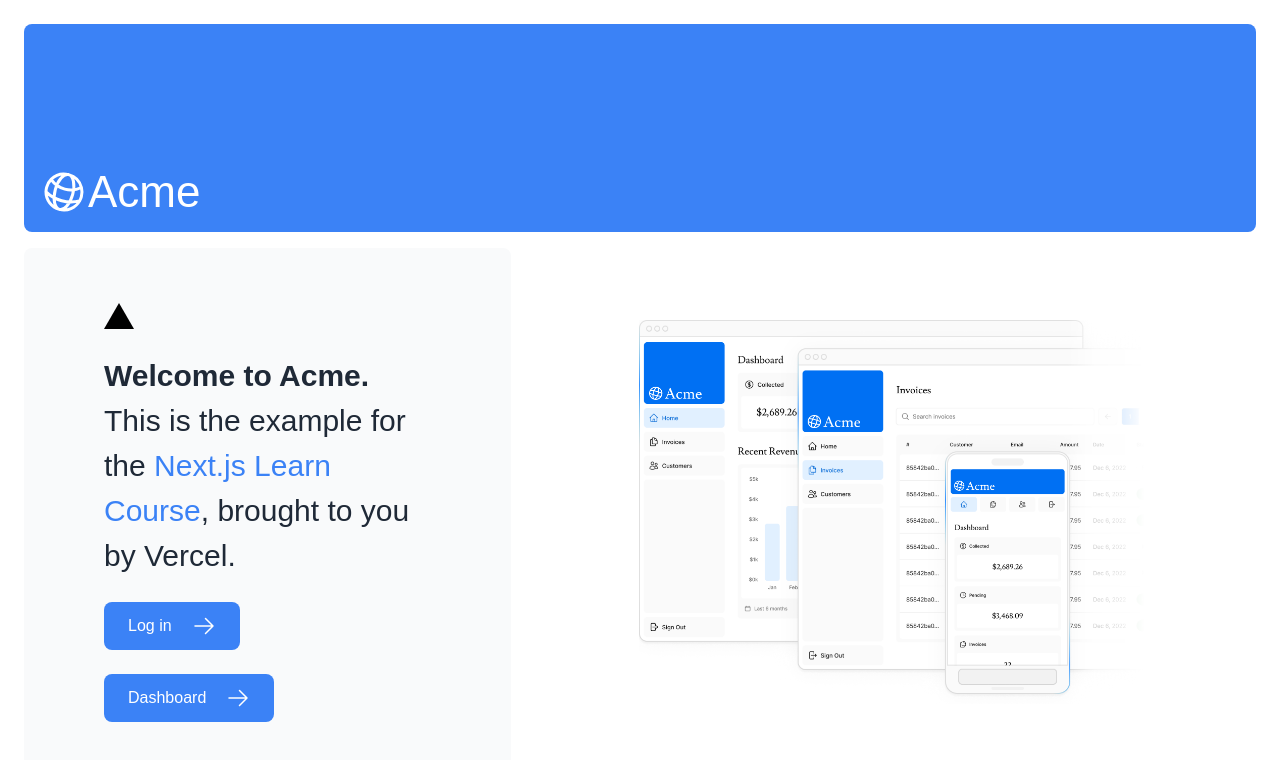
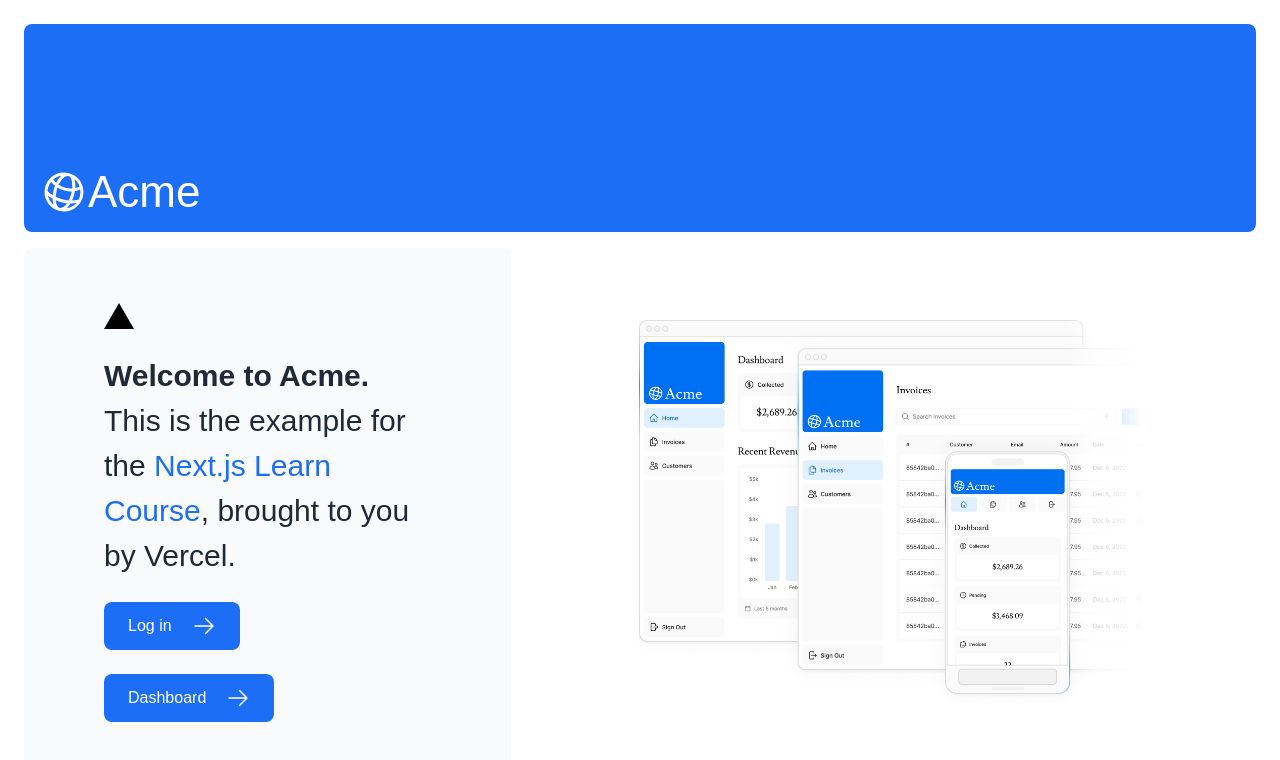
Before and after one commit to kingstondoesit/finco-invoice-tracker, a Next.js app: page / in a window 1280 px wide. Shown: the top 760 px of the page. Built offline with nearby package versions, Linux system fonts and the light colour scheme; a web font is replaced by a local one.

Commit message:
style(tailwind): add custom blue color to tailwind config

```diff
--- a/tailwind.config.ts
+++ b/tailwind.config.ts
@@ -14,7 +14,10 @@
       colors: {
         background: "var(--background)",
         foreground: "var(--foreground)",
+        blue: {
+          500: "#1D6EF6",
       },
+    },
     // screens: {
     //   widescreen:{'raw':'(min-aspect-ratio:3/2)'},
     //   tallscreen:{'raw':'(max-aspect-ratio:13/20)'},
```
